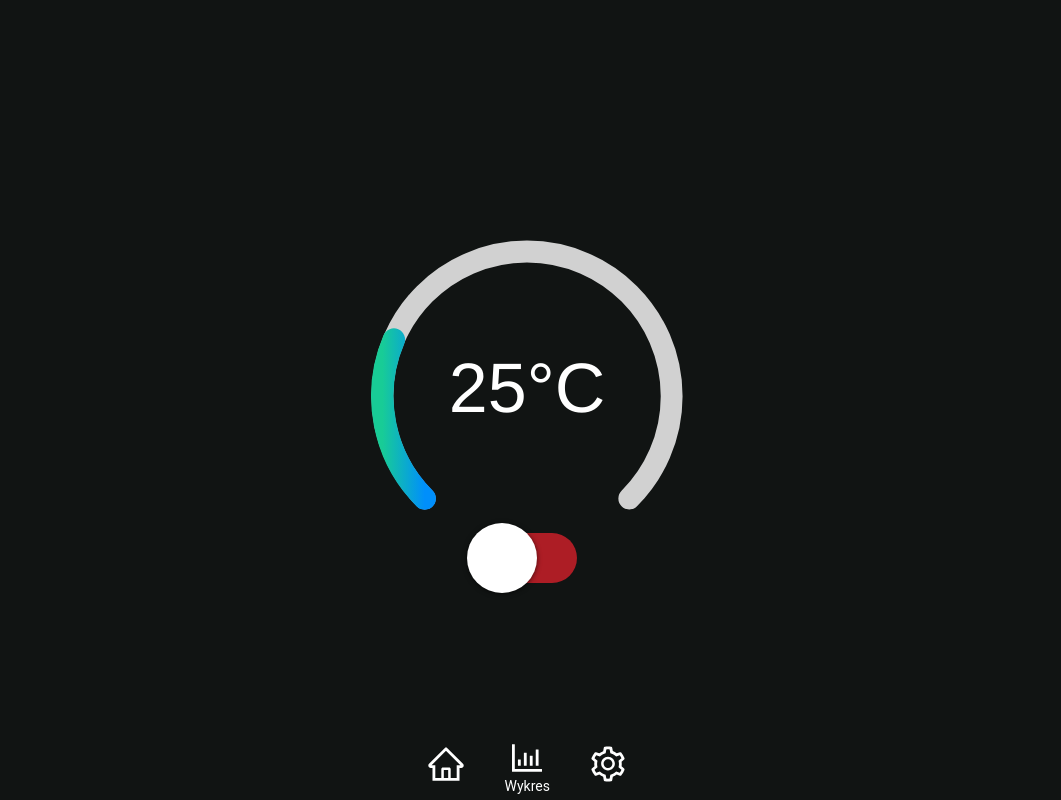
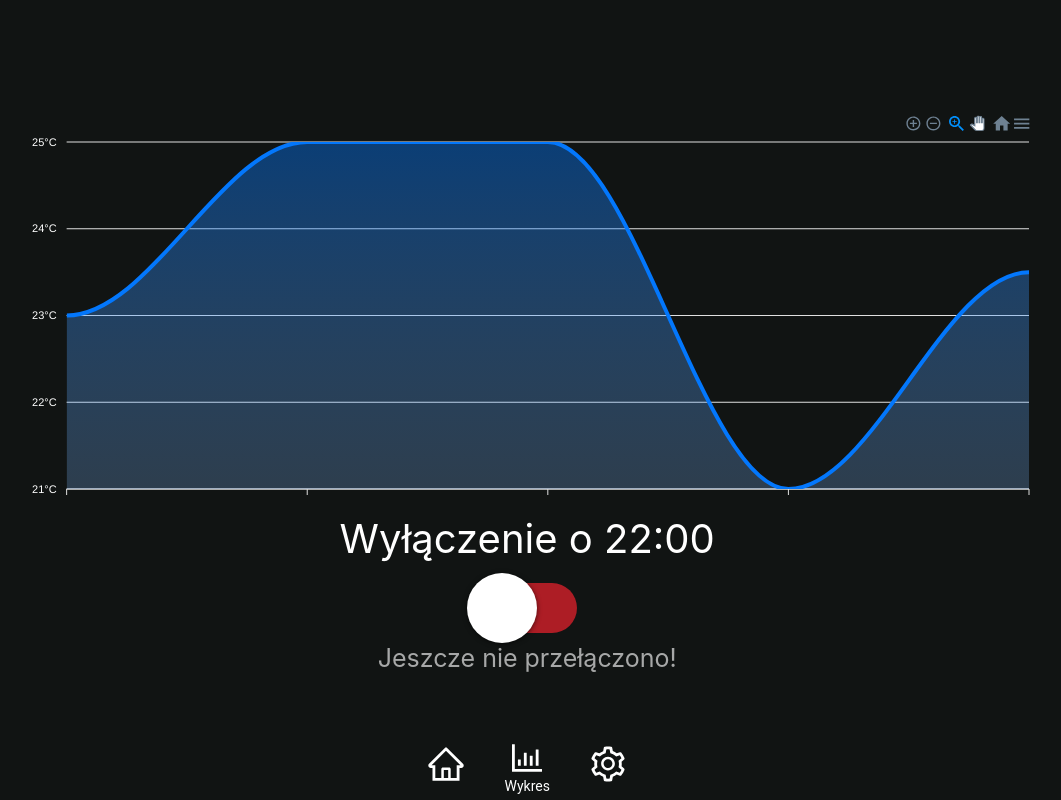
Before and after one commit to Arciiix/lightController, a React (Create React App) app in the folder client/: page / in a window 1280 px wide. Both pictures are taken after a click on the button "Wykres". Shown: the whole page, without its empty margins (100-1161 px from the left). Built offline with nearby package versions, Linux system fonts and the light colour scheme.

Commit message:
Created history chart site UI

```diff
--- /dev/null
+++ b/client/src/components/HistoryChart.js
@@ -0,0 +1,52 @@
+import React from "react";
+import ApexCharts from "react-apexcharts";
+import "../styles/Chart.css";
+
+class HistoryChart extends React.Component {
+  render() {
+    return (
+      <ApexCharts
+        options={{
+          chart: {
+            type: "area",
+          },
+          colors: ["#0377fc"],
+          dataLabels: {
+            enabled: false,
+          },
+          stroke: {
+            curve: "smooth",
+          },
+          labels: this.props.data.map((e) => e.time),
+          xaxis: {
+            labels: {
+              show: false,
+            },
+          },
+          yaxis: {
+            labels: {
+              style: {
+                colors: "white",
+              },
+              formatter: function (val) {
+                return parseFloat(val) + "°C";
+              },
+            },
+          },
+        }}
+        series={[
+          {
+            name: "Temperatura",
+            data: this.props.data.map((e) => e.value),
+          },
+        ]}
+        className="historyChart"
+        width={"100%"}
+        type="area"
+        height={"50%"}
+      />
+    );
+  }
+}
+
+export default HistoryChart;
--- a/client/src/components/Home.js
+++ b/client/src/components/Home.js
@@ -8,15 +8,26 @@ import {
   AiOutlineSetting,
 } from "react-icons/ai";
 import "../styles/Home.css";
+import "../styles/Chart.css";
+
+import HistoryChart from "./HistoryChart";
 
 class Home extends React.Component {
-  container;
   constructor(props) {
     super(props);
     this.state = {
       isOn: false,
       currentTemperature: 25, //DEV
+      historyTemperatures: [
+        { time: "12:35", value: 23 },
+        { time: "12:40", value: 25 },
+        { time: "12:45", value: 25 },
+        { time: "12:50", value: 21 },
+        { time: "12:55", value: 23.5 },
+      ], //DEV
       currentPage: "Home",
+      nextChangeText: "Wyłączenie o 22:00", //DEV
+      lastChangeText: "Jeszcze nie przełączono!", //DEV
     };
   }
 
@@ -29,10 +40,10 @@ class Home extends React.Component {
     this.setState({ isOn: e });
   }
   render() {
-    //switch (this.state.currentPage) {
-    // case "Home":
+    switch (this.state.currentPage) {
+      case "Home":
         return (
-      <div className="container" ref={(el) => (this.container = el)}>
+          <div className="container">
             <ApexCharts
               className="currChart"
               options={{
@@ -133,8 +144,65 @@ class Home extends React.Component {
             </div>
           </div>
         );
-    //  break;
-    //}
+        break;
+      case "Chart":
+        return (
+          <div className="container">
+            <HistoryChart data={this.state.historyTemperatures} />
+            <div className="nextChange">
+              <span className="nextChangeSpan">
+                {this.state.nextChangeText}
+              </span>
+            </div>
+            <div className="switch">
+              <Switch
+                checked={this.state.isOn}
+                onChange={this.toogleLight.bind(this)}
+                offColor="#ad1d25"
+                onColor="#86d3ff"
+                onHandleColor="#2693e6"
+                handleDiameter={70}
+                uncheckedIcon={false}
+                checkedIcon={false}
+                boxShadow="0px 1px 5px rgba(0, 0, 0, 0.6)"
+                activeBoxShadow="0px 0px 1px 10px rgba(0, 0, 0, 0.2)"
+                height={50}
+                width={100}
+              />
+              <span className="lastChangeSpan">
+                {this.state.lastChangeText}
+              </span>
+            </div>
+            <div className="navbar">
+              <BottomNavigation
+                style={{ backgroundColor: "#111413" }}
+                value={this.state.currentPage}
+                onChange={this.navigationChange.bind(this)}
+              >
+                <BottomNavigationAction
+                  style={{ color: "white" }}
+                  label="Główna"
+                  value="Home"
+                  icon={<AiOutlineHome size={40} color={"white"} />}
+                />
+                <BottomNavigationAction
+                  style={{ color: "white" }}
+                  label="Wykres"
+                  value="Chart"
+                  icon={<AiOutlineBarChart size={40} color={"white"} />}
+                />
+                <BottomNavigationAction
+                  style={{ color: "white" }}
+                  label="Ustawienia"
+                  value="Settings"
+                  icon={<AiOutlineSetting size={40} color={"white"} />}
+                />
+              </BottomNavigation>
+            </div>
+          </div>
+        );
+        break;
+    }
   }
 }
 
--- /dev/null
+++ b/client/src/styles/Chart.css
@@ -0,0 +1,79 @@
+.historyChart {
+  width: 80vw;
+}
+.nextChange {
+  margin: 10px;
+  text-align: center;
+}
+.nextChangeSpan {
+  font-size: 40px;
+  color: white;
+  text-align: center;
+}
+.lastChangeSpan {
+  color: rgba(255, 255, 255, 0.63);
+  text-align: center;
+  font-size: 25px;
+}
+@media screen and (min-width: 2001px) {
+  .nextChangeSpan {
+    font-size: 40px;
+  }
+  .lastChangeSpan {
+    font-size: 25px;
+  }
+}
+@media screen and (max-width: 2000px) {
+  .nextChangeSpan {
+    font-size: 40px;
+  }
+  .lastChangeSpan {
+    font-size: 25px;
+  }
+}
+
+@media screen and (max-width: 1200px) {
+  .nextChange {
+    margin: 0;
+  }
+  .nextChangeSpan {
+    font-size: 50px;
+  }
+  .lastChangeSpan {
+    font-size: 35px;
+  }
+}
+@media screen and (max-width: 768px) {
+  .nextChangeSpan {
+    font-size: 50px;
+  }
+  .lastChangeSpan {
+    font-size: 35px;
+  }
+}
+@media screen and (max-width: 576px) {
+  .nextChange {
+    margin: 0;
+  }
+  .nextChangeSpan {
+    font-size: 40px;
+  }
+  .lastChangeSpan {
+    font-size: 25px;
+  }
+}
+
+@media screen and (max-height: 550px) {
+  .nextChange {
+    margin: 0;
+  }
+  .switch {
+    flex-direction: row;
+  }
+  .nextChangeSpan {
+    font-size: 6vh;
+  }
+  .lastChangeSpan {
+    font-size: 5vh;
+  }
+}
--- a/client/src/styles/Home.css
+++ b/client/src/styles/Home.css
@@ -10,8 +10,15 @@ body {
   height: 98vh;
 }
 .currChart {
+  margin-top: -100px;
   display: flex;
   justify-content: center;
+  align-items: center;
+}
+.switch {
+  display: flex;
+  justify-content: center;
+  flex-direction: column;
   align-items: center;
 }
 
@@ -47,7 +54,15 @@ body {
 }
 @media screen and (max-width: 576px) {
   .currChart {
-    width: 85%;
-    font-size: 50px;
+    width: 98%;
+    font-size: 60px;
   }
 }
+
+@media screen and (max-height: 500px) {
+  .currChart {
+    margin-top: -100px;
+    width: 80vh;
+    font-size: 45px;
+  }
+}
```
Lines whose indentation alone changed are shown as unchanged.
